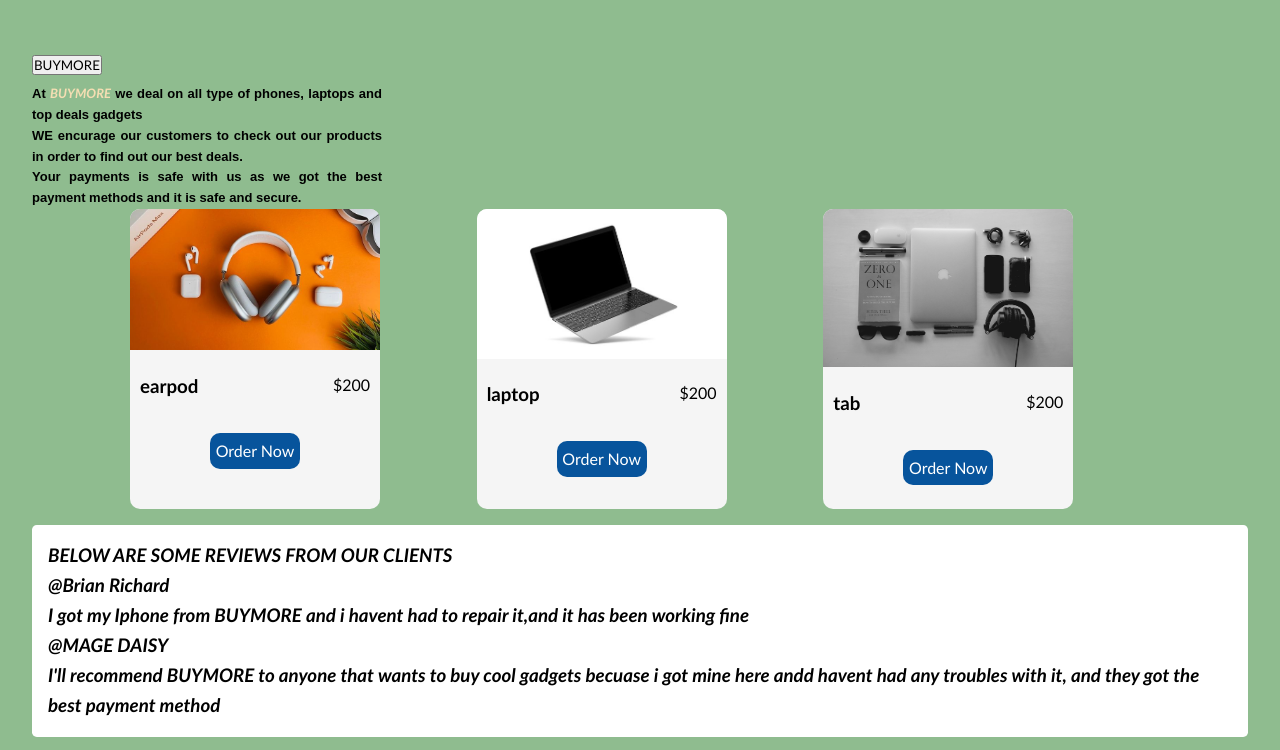
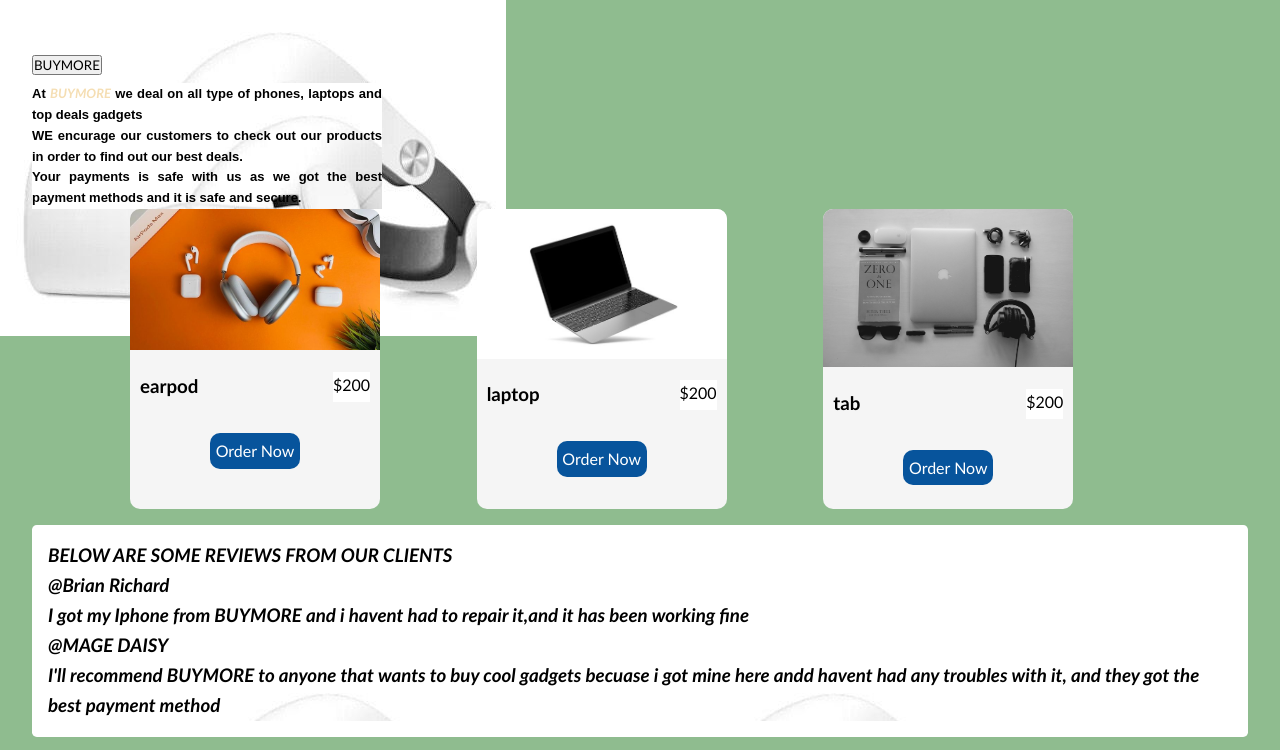
Before and after one commit to Dogunfx/buymore, a plain HTML site: page index.html in a window 1280 px wide. Shown: the top 750 px of the page. Drawn offline with Linux system fonts and the light colour scheme.

Commit message:
created index html file

```diff
--- a/style.css
+++ b/style.css
@@ -5,9 +5,11 @@
     font-family: 'Gill Sans', 'Gill Sans MT', Calibri, 'Trebuchet MS', sans-serif;
 }
 body{
-    background-color: darkseagreen;
     line-height: 1.6;
     padding: 2rem;
+    background-image: url(background.jpg);
+    background-color: darkseagreen;
+    background-repeat:no-repeat ;
 }
 section header .flex{
     box-shadow: 0 0 10px;
```
Also changed, not shown: background.jpg (added).
